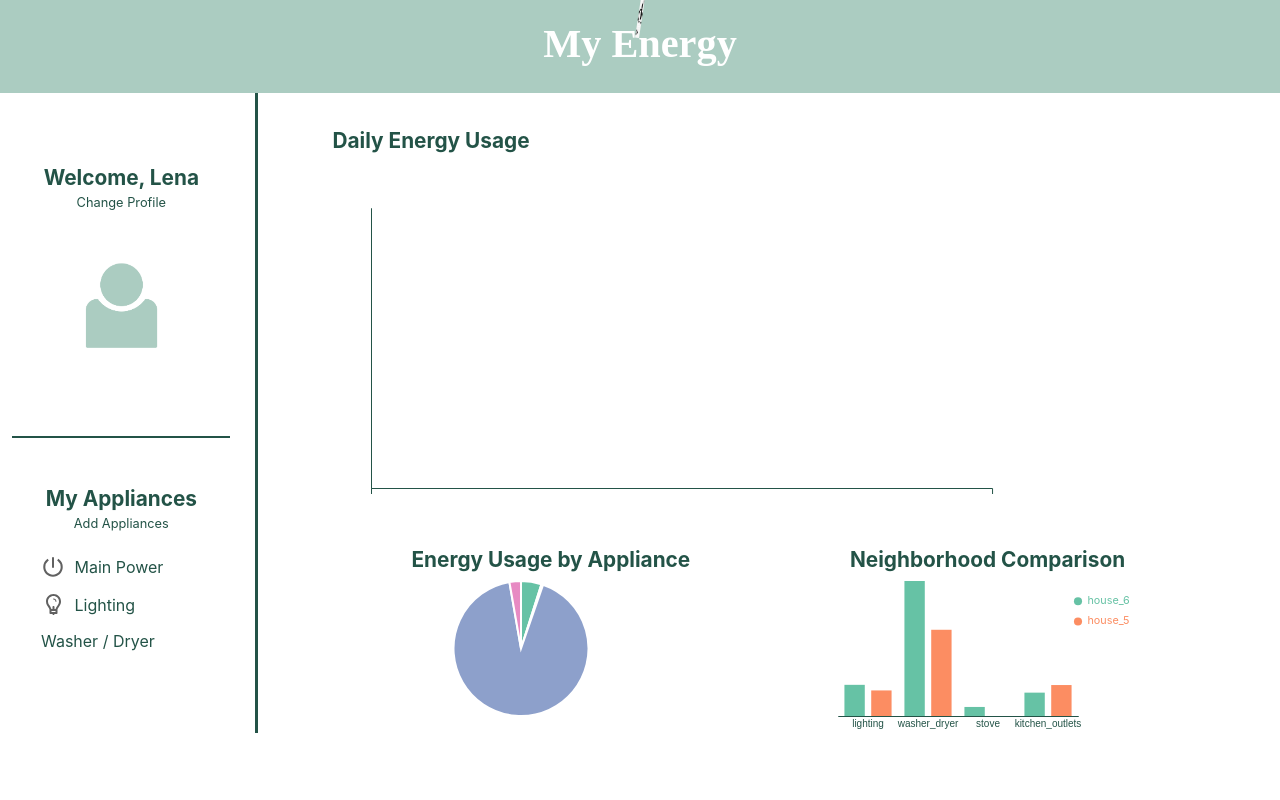
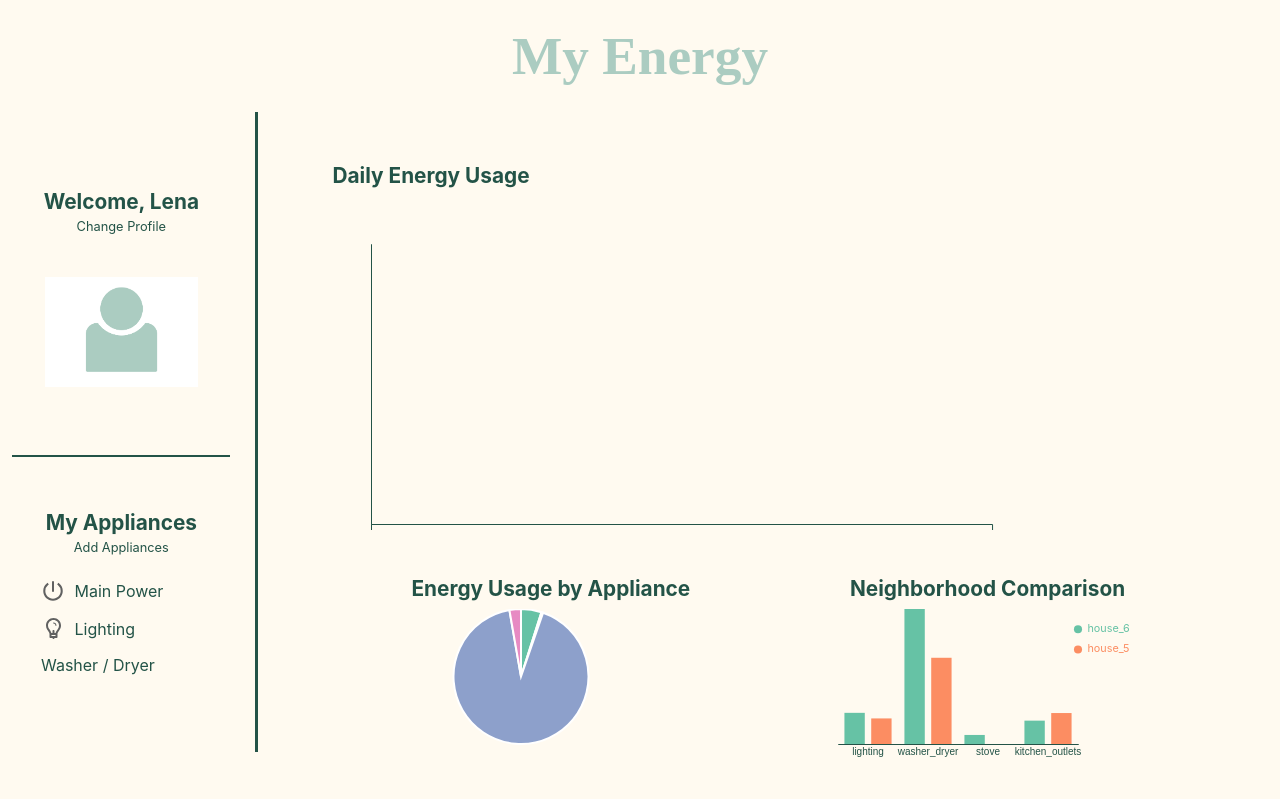
Before and after one commit to bridget-haus/DSCI560-Energy-Disaggregation, a React (Create React App) app in the folder Dashboard/dashboard/: page / in a window 1280 px wide. Built offline with nearby package versions, Linux system fonts and the light colour scheme.

Commit message:
Minor design updates

```diff
--- a/Dashboard/dashboard/src/App.css
+++ b/Dashboard/dashboard/src/App.css
@@ -2,6 +2,7 @@
   text-align: center;
   width: 100%;
   height: 100%;
+  background-color: floralwhite;
 }
 
 .App-logo {
@@ -19,14 +20,13 @@
 }
 
 .App-header {
-  background-color: #abccc1;
   display: flex;
   flex-direction: column;
   align-items: center;
   /*justify-content: flex-start;*/
-  font-size: calc(15px + 2vmin);
+  font-size: calc(25px + 2vmin);
   font-family: serif;
-  color: white;
+  color: #abccc1;
   width: 100%;
   height: 25%;
 }
@@ -48,7 +48,7 @@
 }
 
 h3{
-  margin-top: 0;
+  margin-top: 2%;
   margin-bottom: 2%;
   font-size: 1.3em;
 }
--- a/Dashboard/dashboard/src/App.js
+++ b/Dashboard/dashboard/src/App.js
@@ -12,7 +12,7 @@ function App() {
   return (
     <div className="App">
       <header className="App-header">
-          <img src={logo} className="App-logo" alt="logo" />
+          {/*<img src={logo} className="App-logo" alt="logo" />*/}
         <h3>
           My Energy
         </h3>
```
